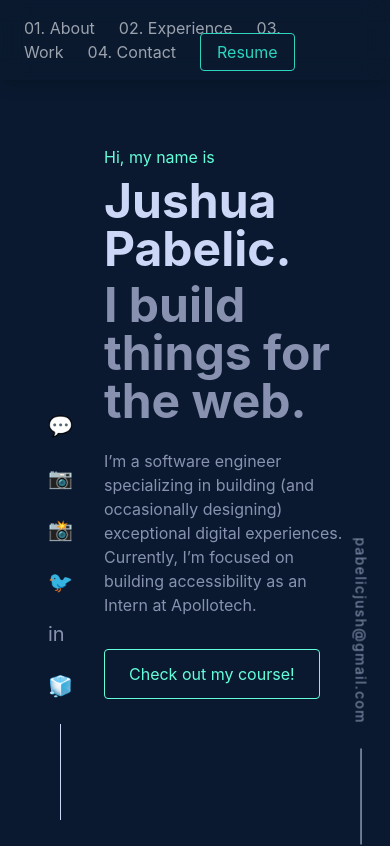
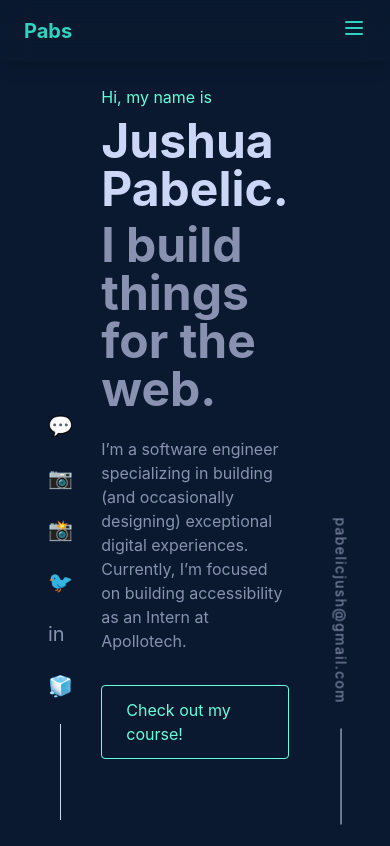
Before and after one commit to Pabelic1221/pabs-portfolio, a React (Create React App) app: page / in a window 390 px wide. Shown: the top 846 px of the page. Built offline with nearby package versions, Linux system fonts and the light colour scheme.

Commit message:
Refactor component structure and improve layout, update section IDs, and add smooth scrolling behavior

```diff
--- a/src/App.js
+++ b/src/App.js
@@ -11,7 +11,6 @@ import Contact from './components/Contact';
 import Footer from './components/Footer';
 import SocialSidebar from './components/SocialSidebar';
 import EmailSidebar from './components/EmailSidebar';
-import Achieves from './components/Awards';
 
 function App() {
   useEffect(() => {
@@ -29,12 +28,12 @@ function App() {
     // Main content
     React.createElement(
       'div',
-      { className: 'ml-16' },
+      { className: 'ml-16 mr-16' },
       React.createElement(Navbar),
       React.createElement(Hero),
       React.createElement(About),
+      React.createElement(Awards),
       React.createElement(Projects),
-      React.createElement(Awards),
       React.createElement(Contact),
       React.createElement(Footer)
     )
--- a/src/components/Awards.js
+++ b/src/components/Awards.js
@@ -20,7 +20,7 @@ const awards = [
 
 function Awards() {
   return (
-    <section className="py-20 px-6 sm:px-12 text-white" id="awards">
+    <section className="py-20 px-6 sm:px-12 text-white" id="achievements">
       <div className="max-w-6xl mx-auto">
         <h2 className="text-green text-lg font-mono mb-4">03. Notable Achievements</h2>
         <div className="space-y-20">
--- a/src/components/EmailSidebar.js
+++ b/src/components/EmailSidebar.js
@@ -2,7 +2,7 @@ import React from 'react';
 
 function EmailSidebar() {
   return (
-    <div className="fixed bottom-0 right-10 h-auto flex items-center justify-end bg-navy z-50">
+    <div className="fixed bottom-5 right-[60px] h-auto items-center justify-end z-50">
       <div className="flex items-center transform rotate-90 origin-bottom-right">
         <div className="mr-6">
           <a
--- a/src/components/Navbar.js
+++ b/src/components/Navbar.js
@@ -3,6 +3,7 @@ import React, { useState, useEffect } from 'react';
 function Navbar() {
   const [isVisible, setIsVisible] = useState(true);
   const [prevScrollPos, setPrevScrollPos] = useState(0);
+  const [isMenuOpen, setIsMenuOpen] = useState(false);
 
   useEffect(() => {
     const handleScroll = () => {
@@ -17,12 +18,16 @@ function Navbar() {
 
   return (
     <nav
-      className={`fixed top-0 left-0 right-0 z-50 py-4 px-6 flex justify-end items-center text-white backdrop-blur-md bg-navy/60 shadow-lg transition-transform duration-300 ${
+      className={`fixed top-0 left-0 right-0 z-50 py-4 px-6 flex items-center justify-between text-white backdrop-blur-md bg-navy/60 shadow-lg transition-transform duration-300 ${
         isVisible ? 'translate-y-0' : '-translate-y-full'
       }`}
     >
-      <div className="space-x-6">
-        {['About', 'Experience', 'Work', 'Contact'].map((item, index) => (
+      {/* Logo or Name Placeholder */}
+      <div className="text-xl font-bold text-teal-400">Pabs</div>
+
+      {/* Desktop Menu */}
+      <div className="hidden md:flex space-x-6 items-center">
+        {['About', 'Achievements', 'Projects', 'Contact'].map((item, index) => (
           <a
             key={item}
             href={`#${item.toLowerCase()}`}
@@ -33,10 +38,56 @@ function Navbar() {
         ))}
         <a
           href="#resume"
-          className="ml-6 px-4 py-2 border border-teal-400 text-teal-400 rounded hover:bg-teal-400 hover:text-gray-900 transition-colors"
+          className="ml-4 px-4 py-2 border border-teal-400 text-teal-400 rounded hover:bg-teal-400 hover:text-gray-900 transition-colors"
         >
           Resume
         </a>
+      </div>
+
+      {/* Hamburger for Mobile */}
+      <div className="md:hidden">
+        <button
+          onClick={() => setIsMenuOpen(!isMenuOpen)}
+          className="text-teal-400 focus:outline-none"
+        >
+          <svg
+            className="w-6 h-6"
+            fill="none"
+            stroke="currentColor"
+            strokeWidth={2}
+            viewBox="0 0 24 24"
+          >
+            {isMenuOpen ? (
+              <path strokeLinecap="round" strokeLinejoin="round" d="M6 18L18 6M6 6l12 12" />
+            ) : (
+              <path strokeLinecap="round" strokeLinejoin="round" d="M4 6h16M4 12h16M4 18h16" />
+            )}
+          </svg>
+        </button>
+      </div>
+
+      {/* Mobile Menu with Animation */}
+      <div
+        className={`absolute top-full left-0 w-full bg-navy/90 p-6 flex flex-col space-y-4 md:hidden transform transition-all duration-300 ease-in-out ${
+          isMenuOpen
+            ? 'opacity-100 translate-y-0 visible'
+            : 'opacity-0 -translate-y-2 invisible pointer-events-none'
+        }`}
+      >
+        {['About', 'Achievements', 'Projects', 'Contact'].map((item, index) => (
+          <a
+            key={item}
+            href={`#${item.toLowerCase()}`}
+            className="text-gray-300 hover:text-teal-400 transition-colors"
+            onClick={() => setIsMenuOpen(false)}
+          >
+            {`0${index + 1}. ${item}`}
+          </a>
+        ))}
+        <a
+          href="#resume"
+          className="mt-2 px-4 py-2 border border-teal-400 text-teal-400 rounded hover:bg-teal-400 hover:text-gray-900 transition-colors"
+          onClick={() => setIsMenuOpen(false)}>Resume</a>
       </div>
     </nav>
   );
--- a/src/components/Projects.js
+++ b/src/components/Projects.js
@@ -60,7 +60,7 @@ function Projects() {
   }, []);
 
   return (
-    <section id="work" className="py-20 px-6 bg-dark-navy text-white">
+    <section id="projects" className="py-20 px-6 bg-dark-navy text-white">
       <div className="max-w-6xl mx-auto">
         <h2 className="text-3xl sm:text-4xl font-bold text-center text-lightest-slate mb-3">Other Noteworthy Projects</h2>
         <p className="text-center text-green text-sm mb-12 cursor-pointer hover:underline">view the archive</p>
--- a/src/index.css
+++ b/src/index.css
@@ -15,3 +15,8 @@ code {
 @tailwind base;
 @tailwind components;
 @tailwind utilities;
+
+/* Enable smooth scroll for anchor links */
+html {
+  scroll-behavior: smooth;
+}
--- a/tailwind.config.js
+++ b/tailwind.config.js
@@ -16,12 +16,17 @@ module.exports = {
       },
       animation: {
         float: 'float 3s ease-in-out infinite',
+        'slide-down': 'slide-down 0.5s ease-out',
       },
       keyframes: {
         float: {
           '0%, 100%': { transform: 'translateY(0)' },
           '50%': { transform: 'translateY(-10px)' },
         },
+        'slide-down': {
+          '0%': { transform: 'translateY(-100%)', opacity: '0' },
+          '100%': { transform: 'translateY(0)', opacity: '1' },
+        },
       },
     },
   },
```
